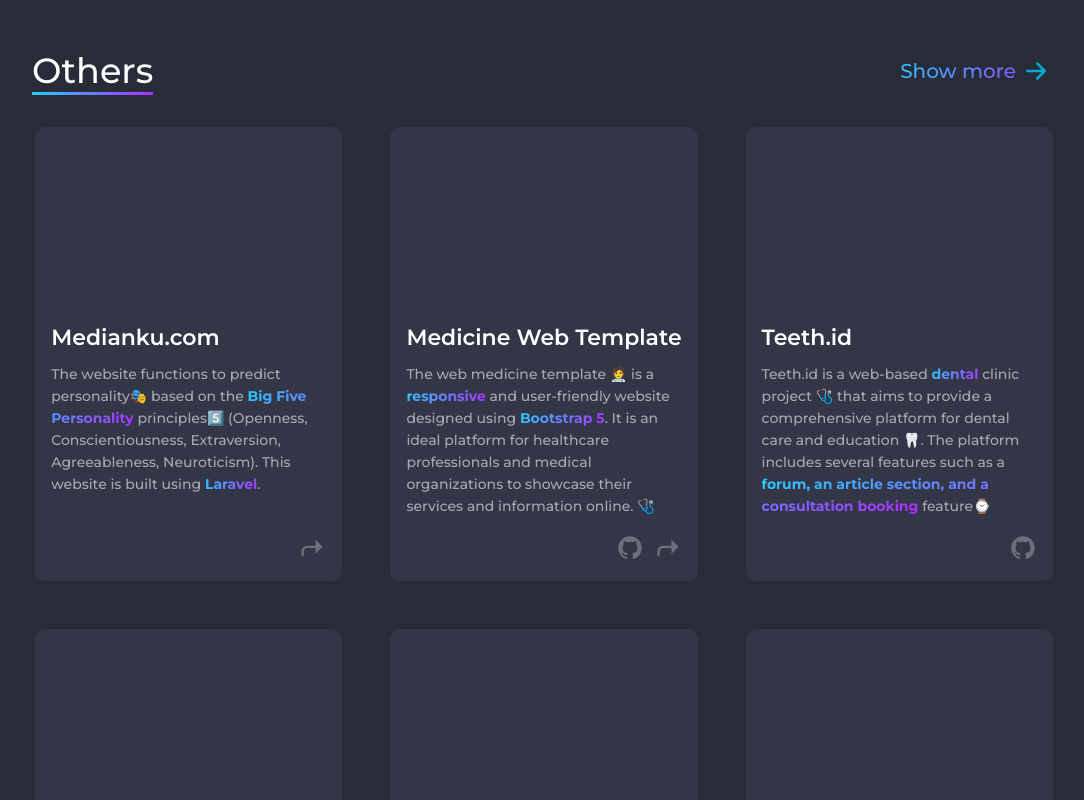
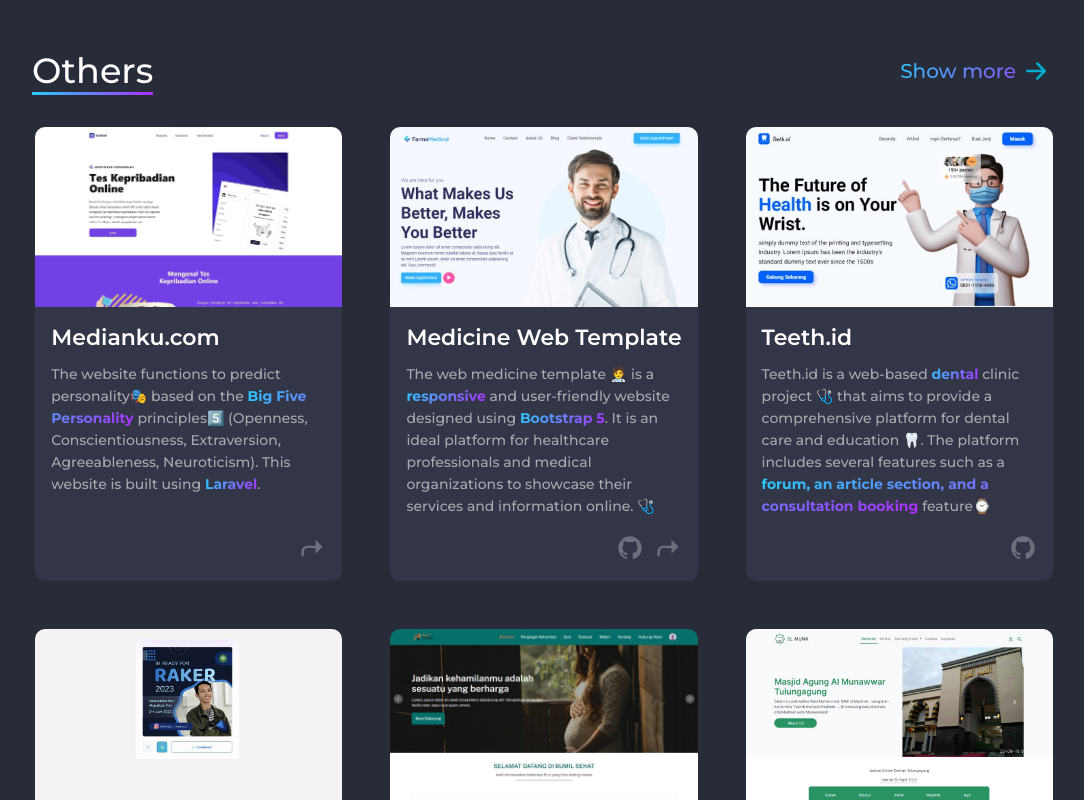
Before and after one commit to juanangelaalma/portofolio-2022, a React (Create React App) app: page / in a window 1280 px wide. Shown: the part 2340-3140 px from the top of the page, without its empty margins (96-1180 px from the left). Built offline with nearby package versions, Linux system fonts and the light colour scheme.

Commit message:
Removed eager loading of project image

```diff
--- a/src/components/project/Project.jsx
+++ b/src/components/project/Project.jsx
@@ -1,5 +1,4 @@
 import React from "react";
-import LazyLoad from 'react-lazy-load';
 import ProjectLinks from "../project-links/ProjectLinks";
 
 import "./project.css";
@@ -8,9 +7,7 @@
   return (
     <div className="porto__portofolio-list_project">
       <div className="porto__portofolio-list_project-img">
-          <LazyLoad height={180} once={true} offsetVertical={300}>
-              <img src={img} alt={title} />
-          </LazyLoad>
+        <img src={img} alt={title} />
       </div>
       <div className="porto__portofolio-list_project-content">
         <h1>{ title }</h1>
```
